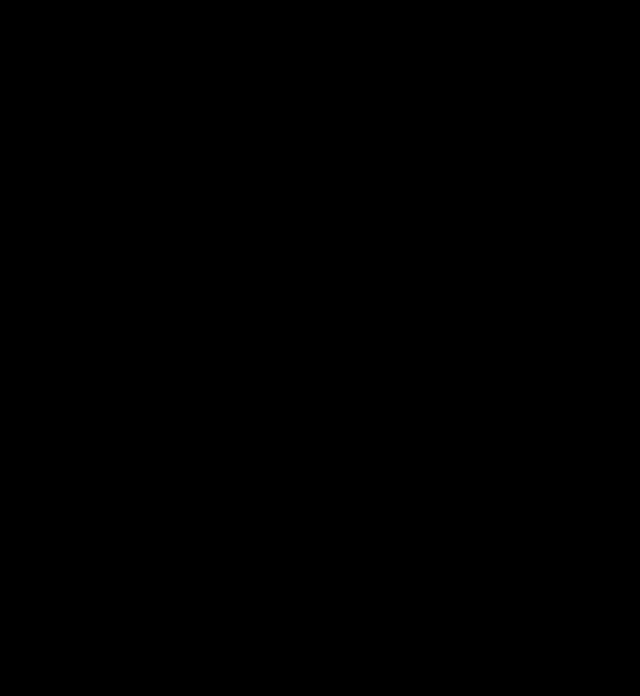
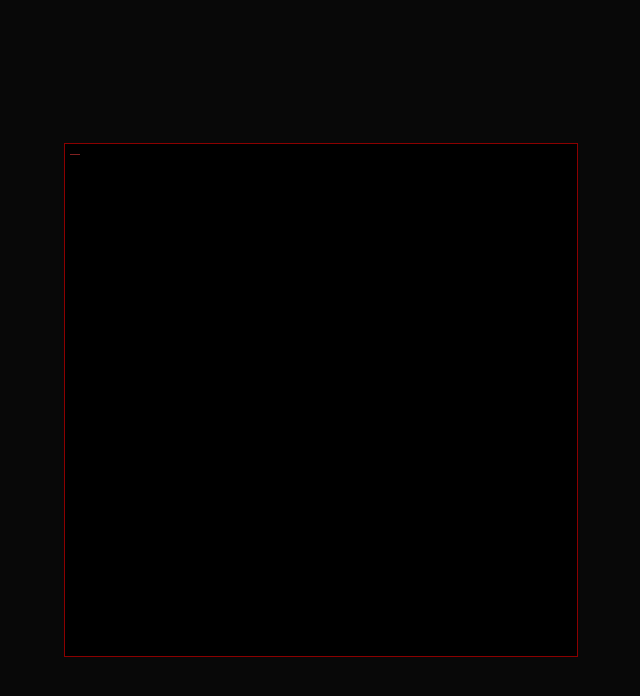
Before and after one commit to VoyakaGOD/SandAndSoil, a plain HTML site: page index.html in a window 1280 px wide. Shown: the whole page, without its empty margins (319-959 px from the left). Drawn offline with Linux system fonts and the light colour scheme.

Commit message:
Added style for canvas

```diff
--- a/style.css
+++ b/style.css
@@ -11,5 +11,14 @@
 body
 {
     margin: 0px;
-    background-color: black;
+    background-color: #080808;
 }
+
+canvas
+{
+    position: absolute;
+    left: 50%;
+    top: 50%;
+    transform: translate(-50%, -50%);
+    border: 1px solid darkred;
+}
```
